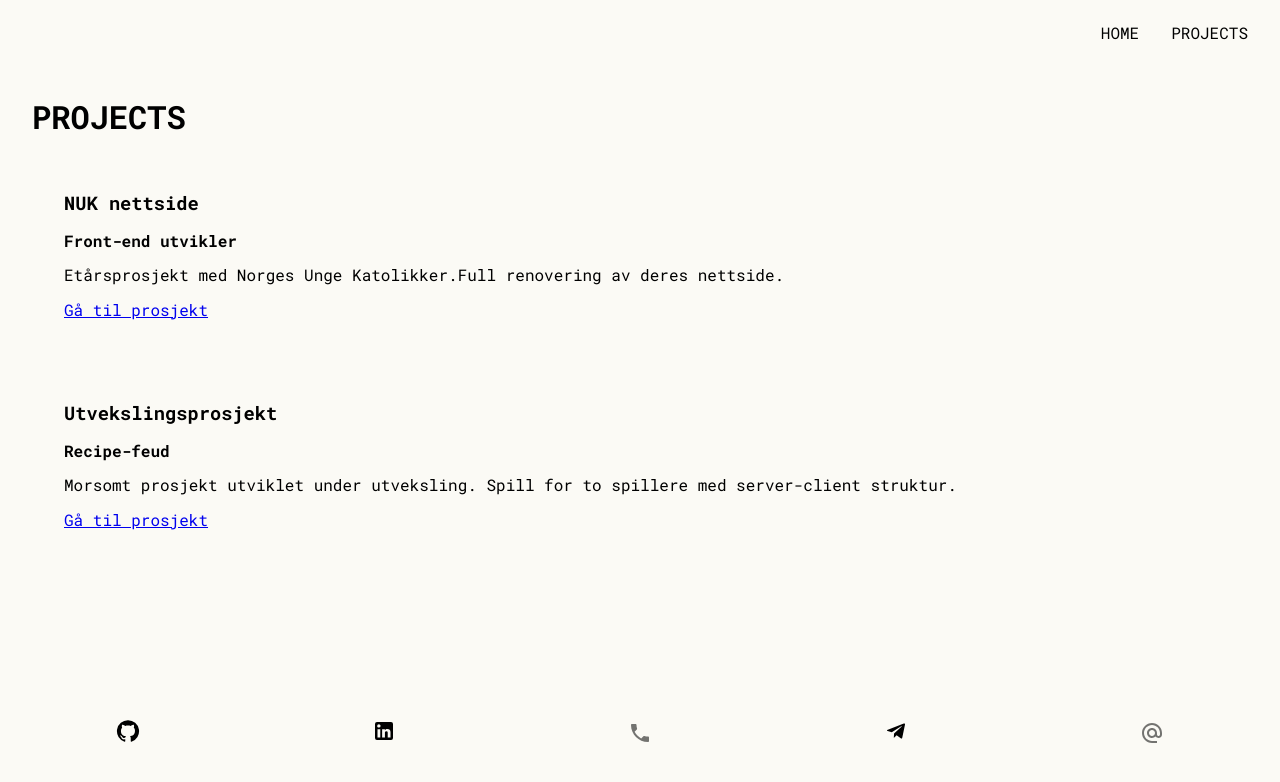
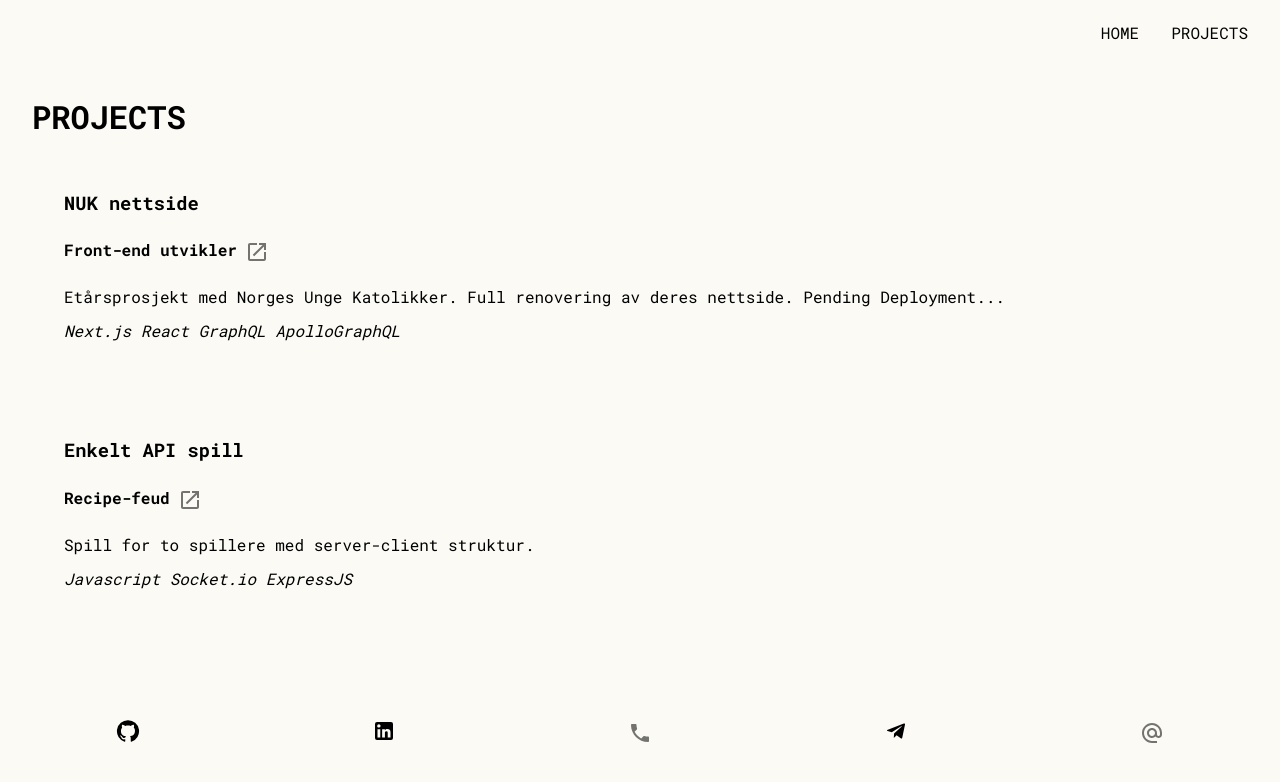
Before and after one commit to antontp/portfolio, a Next.js app: page /projects in a window 1280 px wide. Shown: the top 782 px of the page. Built offline with nearby package versions, Linux system fonts and the light colour scheme.

Commit message:
added attributes to projectCards

```diff
--- a/components/ProjectDisplay/ProjectDisplay.jsx
+++ b/components/ProjectDisplay/ProjectDisplay.jsx
@@ -5,14 +5,16 @@ const projects = [
     {
         name: "NUK nettside",
         title: "Front-end utvikler",
-        description: "Etårsprosjekt med Norges Unge Katolikker.Full renovering av deres nettside.",
-        url: "https://www.nuk.no/"
+        description: "Etårsprosjekt med Norges Unge Katolikker. Full renovering av deres nettside. Pending Deployment...",
+        url: "https://www.nuk.no/",
+        tools: ["Next.js", "React", "GraphQL", "ApolloGraphQL"]
     },
     {
-        name: "Utvekslingsprosjekt",
+        name: "Enkelt API spill",
         title: "Recipe-feud",
-        description: "Morsomt prosjekt utviklet under utveksling. Spill for to spillere med server-client struktur.",
-        url: "https://github.com/antontp/This-or-that-meal"
+        description: "Spill for to spillere med server-client struktur.",
+        url: "https://github.com/antontp/Recipe-feud",
+        tools: ["Javascript", "Socket.io", "ExpressJS"]
     },
     // {
     //     name: "Utvekslingsprosjekt",
--- a/components/ProjectDisplay/components/ProjectCard/ProjectCard.jsx
+++ b/components/ProjectDisplay/components/ProjectCard/ProjectCard.jsx
@@ -1,5 +1,7 @@
 import styles from "./ProjectCard.module.css";
 import Link from "next/link";
+import OpenInNewIcon from '@mui/icons-material/OpenInNew';
+import { IconButton } from "@mui/material";
 
 function ProjectCard({card}) {
     return (
@@ -7,9 +9,16 @@ function ProjectCard({card}) {
             <h3>{card.name}</h3>
             <p>
                 <b>{card.title}</b>
+                <Link href={card.url}>
+                    <IconButton>
+                        <OpenInNewIcon />
+                    </IconButton>
+                </Link>
             </p>
             <p>{card.description}</p>
-            <Link href={card.url}>Gå til prosjekt</Link>
+            <p>{card.tools.map((tool, idx) => (
+                <i key={idx}>{`${tool}     `}</i>
+            ))}</p>
         </div>
     );
 }
```
